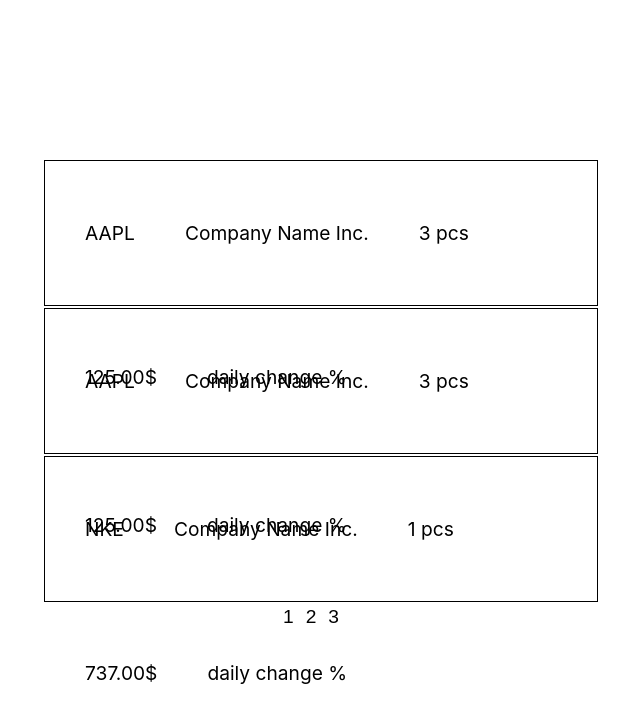
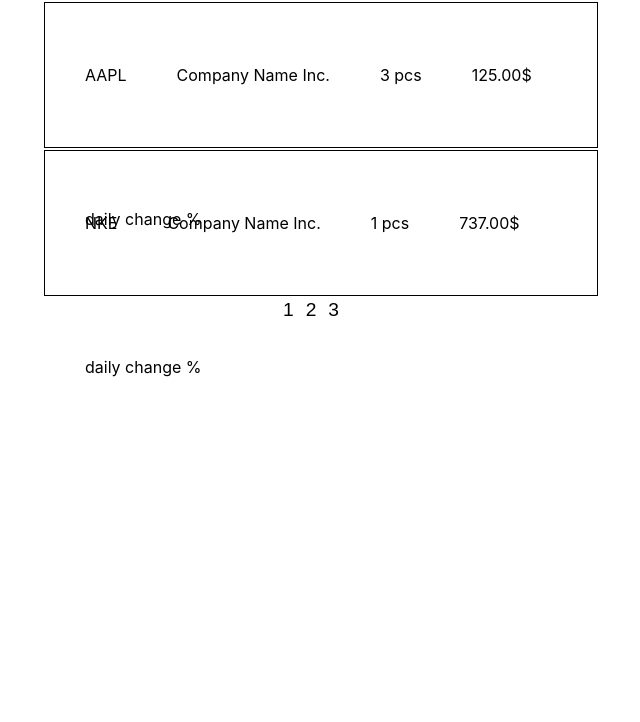
Before and after one commit to hnariman/stock_picker, a React (Create React App) app: page / in a window 1280 px wide. Shown: the top 722 px of the page, without its empty margins (319-959 px from the left). Built offline with nearby package versions, Linux system fonts and the light colour scheme.

Commit message:
added styled-components

```diff
--- a/package.json
+++ b/package.json
@@ -8,7 +8,8 @@
     "@testing-library/user-event": "^7.2.1",
     "react": "^16.13.1",
     "react-dom": "^16.13.1",
-    "react-scripts": "3.4.1"
+    "react-scripts": "3.4.1",
+    "styled-components": "^5.1.0"
   },
   "scripts": {
     "start": "react-scripts start",
--- a/src/TickerList.css
+++ /dev/null
@@ -1,42 +0,0 @@
-.tickerList {
-  font-size:1.2rem;
-  margin-top: 20vh;
-}
-.each-ticker {
-  margin:2px auto;
-  width: 40vw;
-  height:18vh;
-  line-height:18vh;
-  border:1px solid black;
-}
-
-.each-ticker>* {
-  display: inline-block;
-  margin-right: 50px;
-}
-.each-ticker:hover {
-  background:#ffcccc;
-}
-
-ul.pages {
-  width:10vw;
-  margin: 0 auto;
-}
-
-
-ul.pages li {
-  text-align:center;
-  display:inline-block;
-  list-style:none;
-}
-
-ul.pages button {
-  font-size:1.2rem;
-  border:none;
-  background: white;
-  cursor:pointer;
-}
-
-ul.pages button:hover {
-  opacity:0.5;
-}
--- a/src/TickerList.js
+++ b/src/TickerList.js
@@ -1,53 +1,71 @@
 import React from 'react';
-import './TickerList.css';
-
-const data =  [
-  {
-    "id": "1",
-    "userId": "1",
-    "code": "AAPL",
-    "amount": "3",
-    "purchasePrice": "125.00" },
-  {
-    "id": "1",
-    "userId": "1",
-    "code": "AAPL",
-    "amount": "3",
-    "purchasePrice": "125.00" },
-  {
-    "id": "2",
-    "userId": "2",
-    "code": "NKE",
-    "amount": "1",
-    "purchasePrice": "737.00" }
-]
+import styled from 'styled-components'
+{/* import Decimal from './Decimal.js'; */}
 
 class TickerList extends React.Component {
+  static defaultProps = {
+    data :  [
+      {
+        'id': '1',
+        'userId': '1',
+        'code': 'AAPL',
+        'amount': '3',
+        'purchasePrice': '125.00' },
+      {
+        'id': '2',
+        'userId': '2',
+        'code': 'NKE',
+        'amount': '1',
+        'purchasePrice': '737.00' }
+    ]
+  }
   state = { pageNum:1, items:4 }
   formatMe = (x) => { return Number(x).toFixed(2);}
   render(){
   const {items, pageNum} = this.state;
     return(
-      <div className="tickerList">
-        <div>{data.slice(items * (pageNum-1), pageNum * items)
+      <section className='tickerList'>
+        <div className='results'>{this.props.data.slice(items * (pageNum-1), pageNum * items)
             .map( each =>
-            <ul className='each-ticker' key={each.code}>
-              <li className="code"   > {each.code} </li>
-              <li className="company"> Company Name Inc. </li>
-              <li className="amount" > {each.amount} pcs </li>
-              <li className="price"  > {this.formatMe(each.purchasePrice)}$ </li>
-              <li className="change" > daily change % </li>
-            </ul>
+            <Ticker   className='each-ticker' key={each.code}>
+              <Detail className='code'   > {each.code} </Detail>
+              <Detail className='company'> Company Name Inc. </Detail>
+              <Detail className='amount' > {each.amount} pcs </Detail>
+              <Detail className='price'  > {this.formatMe(each.purchasePrice)}$ </Detail>
+              <Detail className='change' > daily change % </Detail>
+
+              {/* <Detail className='code'   ><Decimal value={each.code} /></li> */}
+              {/* <Detail className='company'> Company Name Inc.</Detail > */}
+              {/* <Detail className='amount' ><Decimal value={each.amount} /></Detail > */}
+              {/* <Detail className='price'  ><Decimal value={each.purchasePrice} /></Detail > */}
+              {/* <Detail className='change' ><Decimal value={each.change} /></Detail > */}
+            </Ticker>
             )}
           </div>
-          <ul className="pages">
-            <li><button onClick={this.switchPage}>{pageNum}</button></li>
-            <li><button onClick={this.switchPage}>{pageNum+1}</button></li>
-            <li><button onClick={this.switchPage}>{pageNum+2}</button></li>
-          </ul>
-      </div>
+          <Pages className='pages'>
+            <Page onClick={this.switchPage}>{pageNum}</Page>
+            <Page onClick={this.switchPage}>{pageNum+1}</Page>
+            <Page onClick={this.switchPage}>{pageNum+2}</Page>
+          </Pages>
+        </section>
     )
   }
 }
 
+const Page = styled.button`
+  font-size:1.2rem;
+  border:none;
+  background: white;
+  cursor:pointer;
+  &:hover{ opacity:0.5; } `;
+const Ticker = styled.ul`
+  margin:2px auto;
+  width: 40vw;
+  height:18vh;
+  line-height:18vh;
+  border:1px solid black;
+  &:hover{ background:#ffcccc; } `;
+const Detail = styled.li` display: inline-block; margin-right: 50px; `;
+const Pages = styled.ul` width:10vw; margin: 0 auto; `;
+
 export default TickerList;
```
Also changed, not shown: 1 other file (tests, documents, lock files or other folders).
